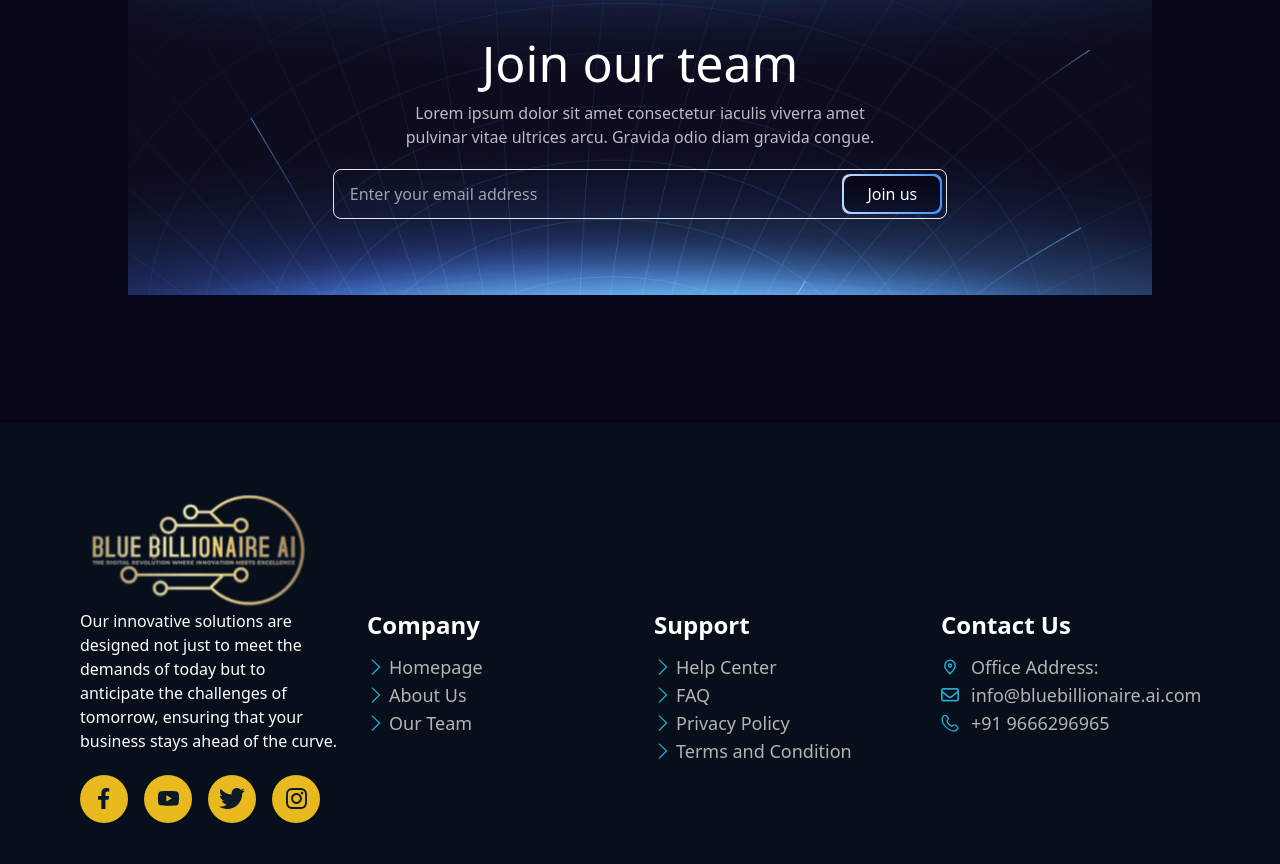
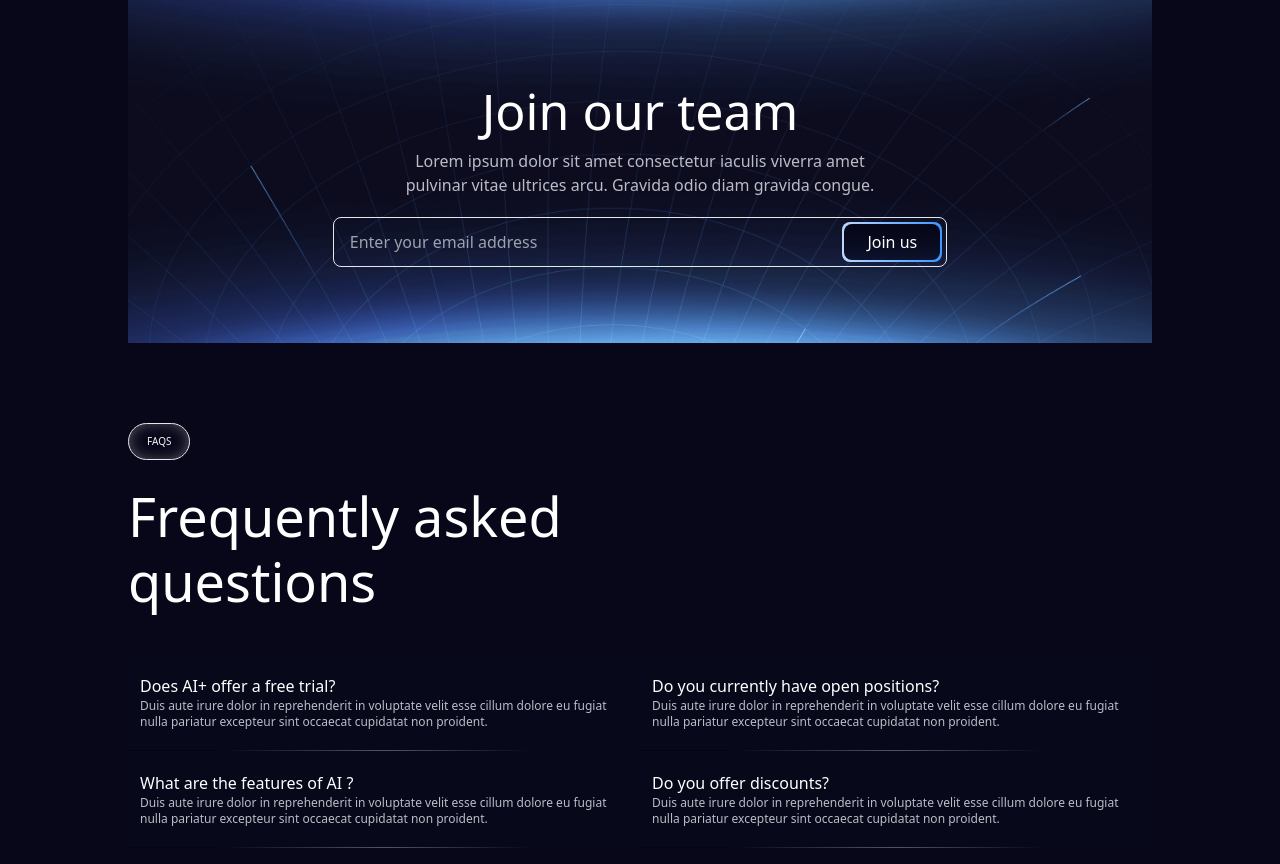
Before and after one commit to remeessalam/abuzars, a React (Vite) app: page /about in a window 1280 px wide. Shown: the part 4043-4907 px from the top of the page. Built offline with nearby package versions, Linux system fonts and the light colour scheme.

Commit message:
all about page finish

```diff
--- a/src/pages/AboutPage/AboutPage.jsx
+++ b/src/pages/AboutPage/AboutPage.jsx
@@ -1,6 +1,7 @@
 import Section from "./Sections/Section";
 import SectionFive from "./Sections/SectionFive";
 import SectionFour from "./Sections/SectionFour";
+import SectionSeven from "./Sections/SectionSeven";
 import SectionSix from "./Sections/SectionSix";
 import SectionThree from "./Sections/SectionThree";
 import SectionTwo from "./Sections/SectionTwo";
@@ -14,6 +15,7 @@ const AboutPage = () => {
       <SectionFour />
       <SectionFive />
       <SectionSix />
+      <SectionSeven />
     </div>
   );
 };
--- /dev/null
+++ b/src/pages/AboutPage/Sections/SectionSeven.jsx
@@ -0,0 +1,73 @@
+const SectionSeven = () => {
+  return (
+    <div className="flex flex-col items-center mt-20 md:w-[95%]  lg:w-[80%] text-white w-full mx-auto">
+      <div className="w-full flex flex-col items-center md:items-start">
+        <h3 className="text-[#F5F5F5] w-fit text-[10px] rounded-full border px-[18px] py-[10px] shadow-8xl shadow-white">
+          {"FAQS".toUpperCase()}
+        </h3>
+        <h2 className="text-[35px] text-center mt-18 md:mt-6 md:text-[54px] md:text-start  max-w-[90%] sm:max-w-[70%] md:leading-[65px]">
+          Frequently asked
+          <br /> questions
+        </h2>
+      </div>
+      <div className="flex flex-col mt-10">
+        <div className="flex flex-col items-center md:items-start md:flex-row">
+          <div className="flex flex-col w-[90%] md:w-1/2 bg-[#08081b]">
+            <div className="bg-aboutas-gradient h-[.5px]" />
+            <div className=" py-5 px-3">
+              <h4 className="font-medium">Does AI+ offer a free trial?</h4>
+              <p className="text-xs text-[#BABCC6]">
+                Duis aute irure dolor in reprehenderit in voluptate velit esse
+                cillum dolore eu fugiat nulla pariatur excepteur sint occaecat
+                cupidatat non proident.
+              </p>
+            </div>
+            <div className="bg-aboutas-gradient h-[.5px]" />
+          </div>
+          <div className="flex flex-col w-[90%] md:w-1/2 bg-[#08081b]">
+            <div className="bg-aboutas-gradient h-[.5px]" />
+            <div className=" py-5 px-3">
+              <h4 className="font-medium">
+                Do you currently have open positions?
+              </h4>
+              <p className="text-xs text-[#BABCC6]">
+                Duis aute irure dolor in reprehenderit in voluptate velit esse
+                cillum dolore eu fugiat nulla pariatur excepteur sint occaecat
+                cupidatat non proident.
+              </p>
+            </div>
+            <div className="bg-aboutas-gradient h-[.5px]" />
+          </div>
+        </div>
+        <div className="flex flex-col items-center md:items-start md:flex-row">
+          <div className="flex flex-col w-[90%] md:w-1/2 bg-[#08081b]">
+            <div className="bg-aboutas-gradient h-[.5px]" />
+            <div className=" py-5 px-3">
+              <h4 className="font-medium">What are the features of AI ?</h4>
+              <p className="text-xs text-[#BABCC6]">
+                Duis aute irure dolor in reprehenderit in voluptate velit esse
+                cillum dolore eu fugiat nulla pariatur excepteur sint occaecat
+                cupidatat non proident.
+              </p>
+            </div>
+            <div className="bg-aboutas-gradient h-[.5px]" />
+          </div>
+          <div className="flex flex-col w-[90%] md:w-1/2 bg-[#08081b]">
+            <div className="bg-aboutas-gradient h-[.5px]" />
+            <div className=" py-5 px-3">
+              <h4 className="font-medium">Do you offer discounts?</h4>
+              <p className="text-xs text-[#BABCC6]">
+                Duis aute irure dolor in reprehenderit in voluptate velit esse
+                cillum dolore eu fugiat nulla pariatur excepteur sint occaecat
+                cupidatat non proident.
+              </p>
+            </div>
+            <div className="bg-aboutas-gradient h-[.5px]" />
+          </div>
+        </div>
+      </div>
+    </div>
+  );
+};
+
+export default SectionSeven;
--- a/src/pages/AboutPage/Sections/SectionSix.jsx
+++ b/src/pages/AboutPage/Sections/SectionSix.jsx
@@ -3,7 +3,7 @@ import Button from "../../../component/Button/Button";
 const SectionSix = () => {
   return (
     <div
-      className="flex flex-col justify-center items-center md:w-[95%] lg:w-[80%] text-white w-full mx-auto h-[345px] bg-cover bg-center"
+      className="flex mt-12 flex-col justify-center items-center md:w-[95%] lg:w-[80%] text-white w-full mx-auto h-[345px] bg-cover bg-center"
       style={{ backgroundImage: `url(${aboutpagesectionsixbg})` }}
     >
       <div>
```
